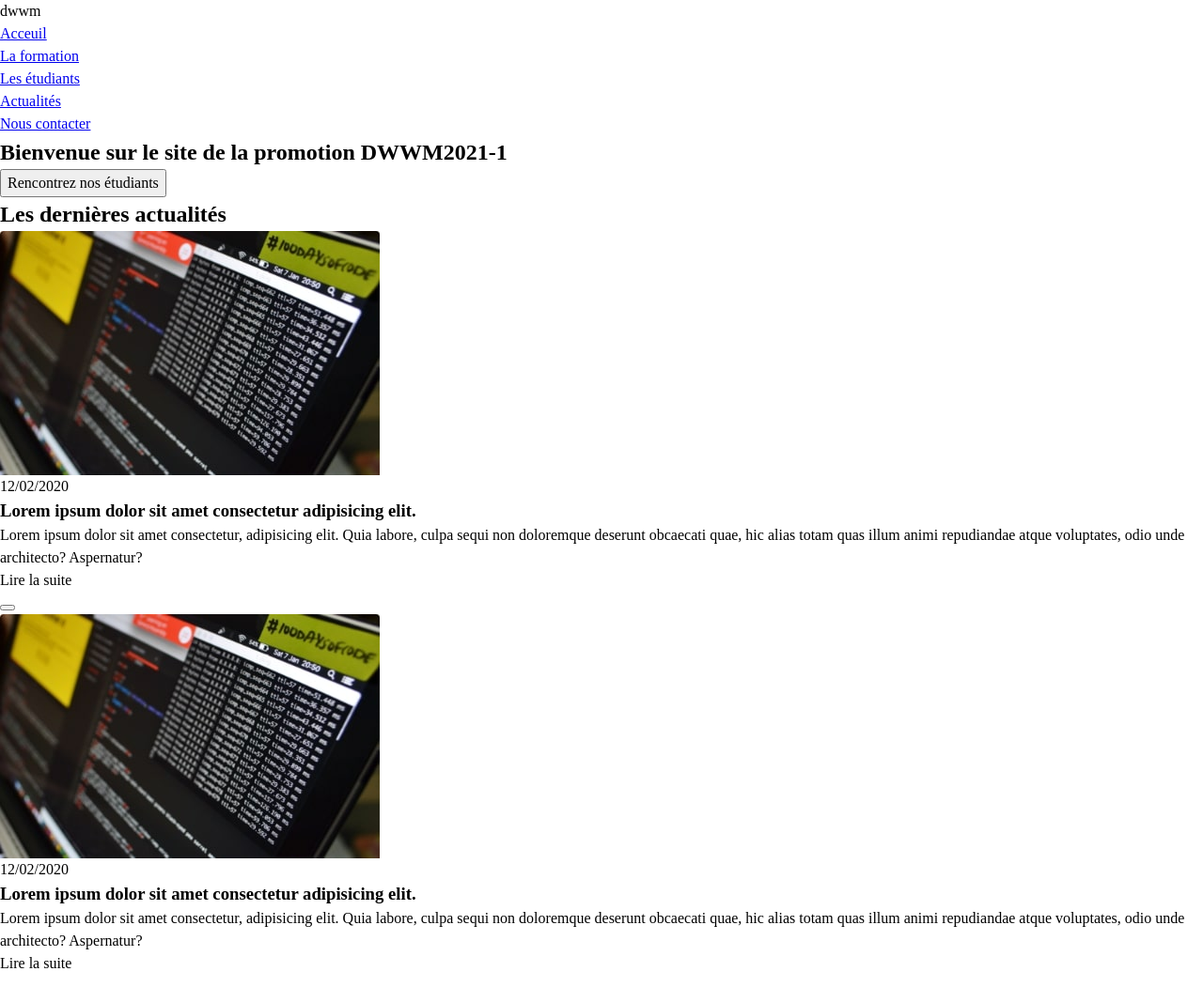
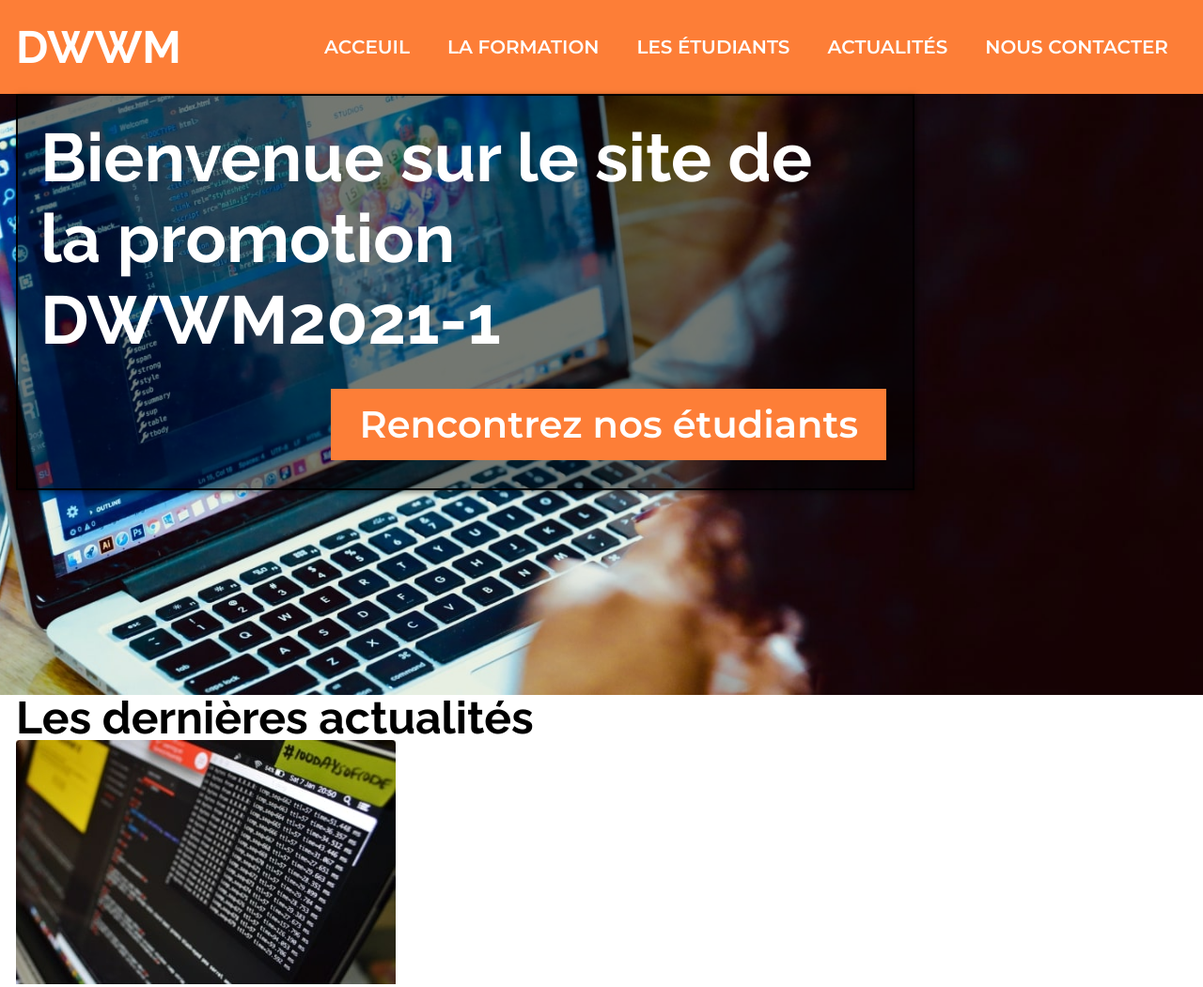
Before and after one commit to Max-Diard/ecf-html-css, a plain HTML site: page index.html in a window 1280 px wide. Shown: the top 1051 px of the page at 94% size. Drawn offline with Linux system fonts and the light colour scheme; files whose address does not match are found by name.

Commit message:
Ajout de stle jusqu'au hero

```diff
--- a/css/styles.css
+++ b/css/styles.css
@@ -43,3 +43,143 @@
     url('../fonts/montserrat-v15-latin-600.woff2') format('woff2'), /* Chrome 26+, Opera 23+, Firefox 39+ */
     url('../fonts/montserrat-v15-latin-600.woff') format('woff'); /* Chrome 6+, Firefox 3.6+, IE 9+, Safari 5.1+ */
 }
+:root{
+    --fond-color: #fff;
+    --fond-section: #fd7e37;
+    --primary-text: #331100;
+}
+
+body{
+    font-family: 'Montserrat',sans-serif;
+    font-weight: 400;
+    font-size: 2rem;
+    line-height: 1.5;
+    background-color: var(--fond-color);
+}
+
+h1{
+    font-family: 'Raleway', sans-serif;
+    font-weight: 700;
+    font-size: 7.2rem;
+    line-height: 1.2;
+}
+
+h2{
+    font-family: 'Raleway', sans-serif;
+    font-weight: 700;
+    font-size: 4.8rem;
+    line-height: 1;
+}
+
+h3{
+    font-family: 'Raleway', sans-serif;
+    font-weight: 700;
+    font-size: 2.4rem;
+    line-height: 1.5;
+}
+
+.container{
+    width: 100%;
+    max-width: 127.6rem;
+    margin-left: auto;
+    margin-right: auto;
+    padding-left: 1.5rem;
+    padding-right: 1.5rem;
+}
+
+/* Header */
+
+.main-header{
+    background-color: var(--fond-section);
+}
+
+.main-nav{
+    display: flex;
+    justify-content: space-between;
+    align-items: center;
+}
+
+.logo{
+    text-transform: uppercase;
+    color: var(--fond-color);
+    font-family: 'Raleway', sans-serif;
+    font-weight: 700;
+    font-size: 4.8rem;
+    line-height: 0.6;
+}
+
+.menu{
+    display: flex;
+}
+
+.menu-link{
+    display: block;
+    padding: 1rem 2rem;
+    margin: 2.8rem 0rem;
+    color: var(--fond-color);
+    font-weight: 600;
+    line-height: 1.2;
+    text-decoration: none;
+    text-transform: uppercase;
+}
+
+.menu-link:hover,
+.menu-lin:focus{
+    background-color: var(--fond-color);
+    color: var(--fond-section)
+}
+
+/* Hero */
+
+.hero{
+    background-image: url(../img/hero.jpg);
+    background-size: cover;
+    background-position: center;
+    height: 80vh;
+}
+@media (min-resolution: 144dpi){
+    .hero{
+        background-image: url(../img/hero@2x.jpg);
+    }
+}
+
+.hero .container{
+    position: relative;
+}
+
+.hero-title{
+    /* position: absolute;
+    bottom: 0%; */
+    /* Demander de l'aide pour les position */
+    display: flex;
+    flex-direction: column;
+    max-width: 95.6rem;
+    border: 2px solid black;
+    color: var(--fond-color);
+    padding-top: 2.3rem;
+    padding-right: 2.8rem;
+    padding-left: 2.4rem;
+    background-color: #00000080;
+    box-shadow: 2px 2px 6px #00000080;
+}
+
+.cta{
+    align-self: flex-end;
+    text-decoration: none;
+    background-color: var(--fond-section);
+    color: var(--fond-color);
+    font-size: 4rem;
+    font-weight: 600;
+    line-height: 0.9;
+    padding: 2rem 3rem;
+    margin-top: 3rem;
+    margin-bottom: 3rem;
+}
+
+.cta:hover,
+.cta:focus{
+    background-color: var(--fond-color);
+    color: var(--fond-section);
+}
+
+/* Les actualités */
--- a/index.html
+++ b/index.html
@@ -11,8 +11,9 @@
 <body>
     <header class="main-header">
         <div class="container">
+
+            <nav class="main-nav">
             <p class="logo">dwwm</p>
-            <nav class="main-nav">
                 <ul class="menu">
                     <li class="menu-item"><a href="#" class="menu-link">Acceuil</a></li>
                     <li class="menu-item"><a href="#" class="menu-link">La formation</a></li>
@@ -26,8 +27,10 @@
 
     <section class="hero">
         <div class="container">
-            <h1 class="title">Bienvenue sur le site de la promotion DWWM2021-1</h1>
-            <button class="cta" type="button">Rencontrez nos étudiants</button>
+            <div class="hero-title">
+                <h1 class="title">Bienvenue sur le site de la promotion DWWM2021-1</h1>
+                <a href="#" class="cta">Rencontrez nos étudiants</a>
+            </div>
         </div>
     </section>
 
@@ -128,20 +131,25 @@
 <footer>
     <div class="container">
         <div class="adresse">
-            <p class="adresse-text"></p>
+            <p class="adresse-text">Développeur Web et Web Mobile<br/>
+            CEFIM<br/>
+            32 Avenue Marcel Dassault<br/>
+            37200 Tours<br/>
+            T : 02 47 40 26 80</p>
         </div>
         <div class="mentions">
-            <p class="mentions-text"></p>
+            <p class="mentions-text">Mentions Légales</p>
+            <p class="mentions-text">Politiques de confidentialité</p>
         </div>
         <div class="social-icons">
-            <a href="" class="social-link">
-                <img src="" alt="" class="social-img">
+            <a href="#" class="social-link">
+                <img src="img/icon-facebook.svg" alt="Icônes de Facebook" class="social-img">
             </a>
-            <a href="" class="social-link">
-                <img src="" alt="" class="social-img">
+            <a href="#" class="social-link">
+                <img src="img/icon-twitter.svg" alt="Icône de Twitter" class="social-img">
             </a>
-            <a href="" class="social-link">
-                <img src="" alt="" class="social-img">
+            <a href="#" class="social-link">
+                <img src="img/icon-linkedin.svg" alt="Icône de Linkedin" class="social-img">
             </a>
         </div>
     </div>
```
Lines whose indentation alone changed are shown as unchanged.
